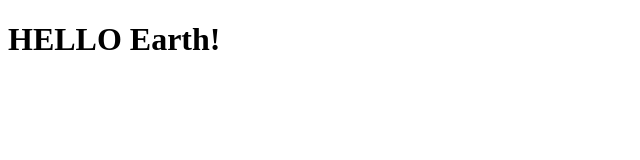
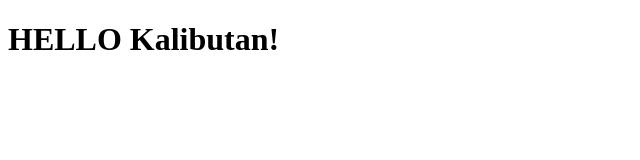
Before and after one commit to rhierhie/FirstActivity, a plain HTML site: page index.html in a window 1280 px wide. Shown: the whole page, without its empty margins (0-640 px from the left). Drawn offline with Linux system fonts and the light colour scheme.

Commit message:
Nag Comment is Pards

```diff
--- a/index.html
+++ b/index.html
@@ -6,6 +6,6 @@
     <title>Document</title>
 </head>
 <body>
-    <h1>HELLO Earth!</h1>
+    <h1>HELLO Kalibutan!</h1>
 </body>
 </html>
```
